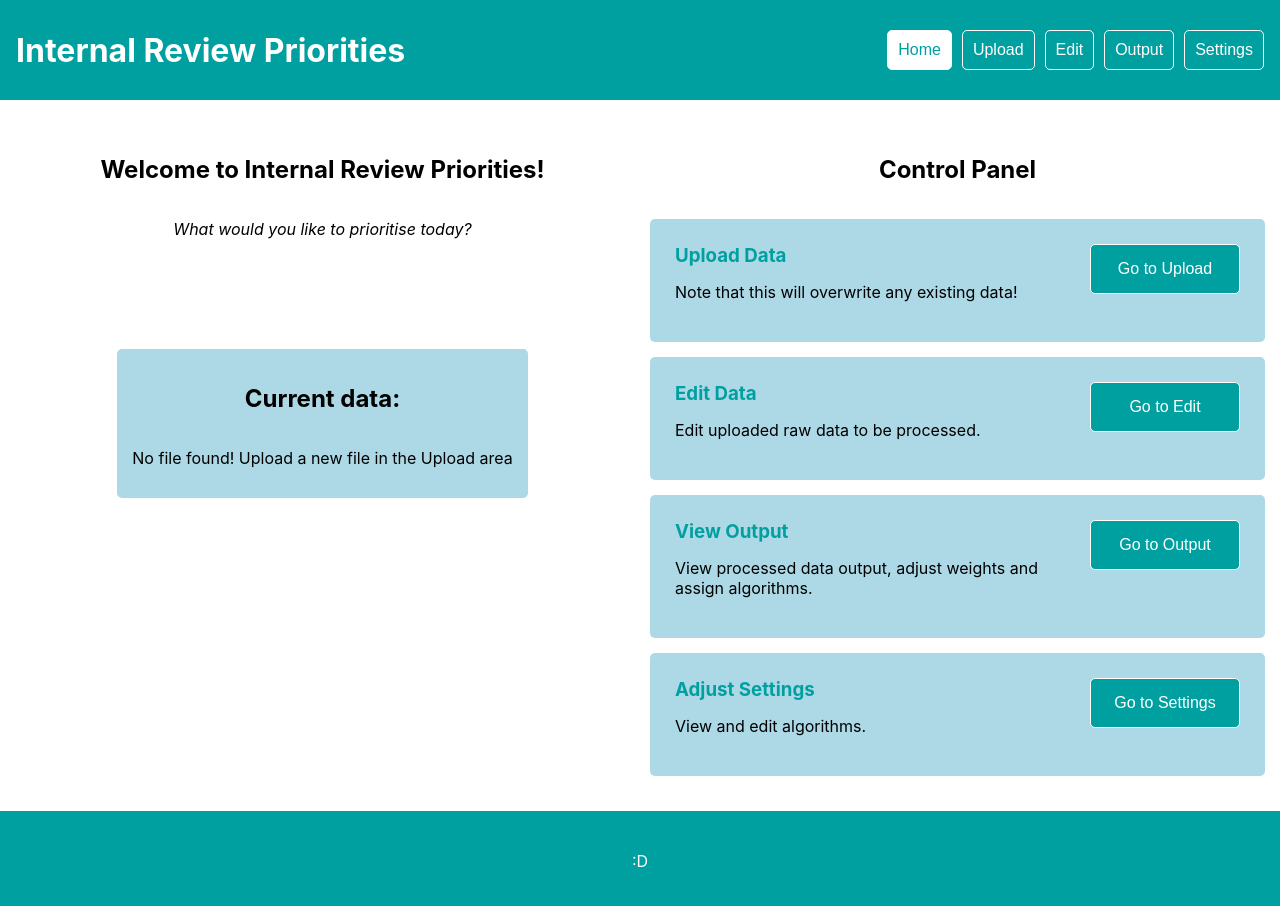
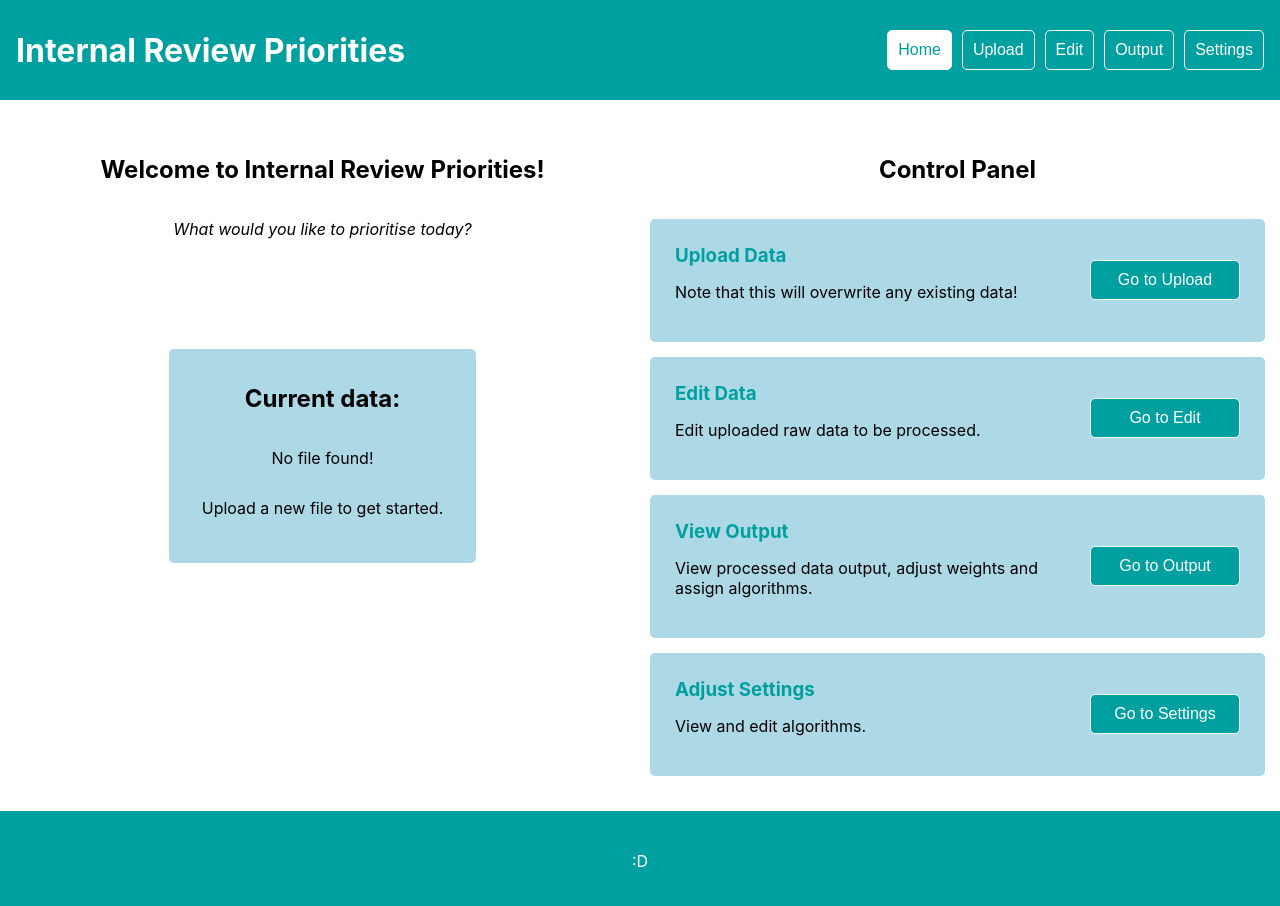
Before and after one commit to Sullivown/internal-review-priorities, a React (Create React App) app: page / in a window 1280 px wide. Shown: the top 906 px of the page. Built offline with nearby package versions, Linux system fonts and the light colour scheme.

Commit message:
add output printing

```diff
--- a/package.json
+++ b/package.json
@@ -10,6 +10,7 @@
     "react": "^18.1.0",
     "react-dom": "^18.1.0",
     "react-scripts": "5.0.1",
+    "react-to-print": "^2.14.7",
     "uniqid": "^5.4.0",
     "web-vitals": "^2.1.4"
   },
--- a/src/components/Home.js
+++ b/src/components/Home.js
@@ -4,9 +4,6 @@ import '../styles/Home.css';
 
 class Home extends React.Component {
 	render() {
-		/// Current data (if any)
-		// if current data: Go to edit, go to output
-		// go to settings page to adjust algos
 		return (
 			<div id='home'>
 				<div className='info-div'>
@@ -15,9 +12,14 @@ class Home extends React.Component {
 					<div className='accent-div'>
 						<h2>Current data:</h2>
 						<p>
-							{this.props.fileName
-								? this.props.fileName
-								: 'No file found! Upload a new file in the Upload area'}
+							{this.props.fileName ? (
+								this.props.fileName
+							) : (
+								<div>
+									<p>No file found!</p>
+									<p>Upload a new file to get started.</p>
+								</div>
+							)}
 						</p>
 					</div>
 				</div>
--- /dev/null
+++ b/src/components/OutputTable.js
@@ -0,0 +1,56 @@
+import React from 'react';
+import uniqid from 'uniqid';
+
+import OutputTableHeading from './OutputTableHeading';
+import OutputTableCell from './OutputTableCell';
+
+class OutputTable extends React.Component {
+	render() {
+		const { data } = this.props;
+
+		const headings = data[0];
+		const headingsArr = headings.map((item) => {
+			return (
+				<OutputTableHeading
+					key={uniqid()}
+					item={item}
+					handleChange={this.props.handleChange}
+					functionMapping={this.props.functionMapping}
+					updateFunctionMapping={this.props.updateFunctionMapping}
+					sortData={this.props.sortData}
+					sortStatus={this.props.sortStatus}
+				/>
+			);
+		});
+
+		const bodyArr = data.map((row, rowIndex) => {
+			if (rowIndex !== 0) {
+				return (
+					<tr key={uniqid()}>
+						{row.map((cell, cellIndex) => (
+							<OutputTableCell
+								key={uniqid()}
+								cell={cell}
+								rowIndex={rowIndex}
+								cellIndex={cellIndex}
+							/>
+						))}
+					</tr>
+				);
+			} else {
+				return null;
+			}
+		});
+
+		return (
+			<table>
+				<thead>
+					<tr>{headingsArr}</tr>
+				</thead>
+				<tbody>{bodyArr}</tbody>
+			</table>
+		);
+	}
+}
+
+export default OutputTable;
--- a/src/components/OutputView.js
+++ b/src/components/OutputView.js
@@ -1,9 +1,9 @@
 import React from 'react';
-import uniqid from 'uniqid';
-import OutputTableHeading from './OutputTableHeading';
+import ReactToPrint from 'react-to-print';
+
+import OutputTable from './OutputTable';
 
 import '../styles/Output.css';
-import OutputTableCell from './OutputTableCell';
 
 class OutputView extends React.Component {
 	render() {
@@ -15,49 +15,26 @@ class OutputView extends React.Component {
 			);
 		}
 
-		const headings = data[0];
-		const headingsArr = headings.map((item) => {
-			return (
-				<OutputTableHeading
-					key={uniqid()}
-					item={item}
+		return (
+			<div id='output-view'>
+				<h1>Output</h1>
+				<ReactToPrint
+					trigger={() => {
+						// NOTE: could just as easily return <SomeComponent />. Do NOT pass an `onClick` prop
+						// to the root node of the returned component as it will be overwritten.
+						return <button>Print / Save .PDF</button>;
+					}}
+					content={() => this.componentRef}
+				/>
+				<OutputTable
+					data={data}
 					handleChange={this.props.handleChange}
 					functionMapping={this.props.functionMapping}
 					updateFunctionMapping={this.props.updateFunctionMapping}
+					sortStatus={this.props.sortStatus}
 					sortData={this.props.sortData}
-					sortStatus={this.props.sortStatus}
+					ref={(el) => (this.componentRef = el)}
 				/>
-			);
-		});
-
-		const bodyArr = data.map((row, rowIndex) => {
-			if (rowIndex !== 0) {
-				return (
-					<tr key={uniqid()}>
-						{row.map((cell, cellIndex) => (
-							<OutputTableCell
-								key={uniqid()}
-								cell={cell}
-								rowIndex={rowIndex}
-								cellIndex={cellIndex}
-							/>
-						))}
-					</tr>
-				);
-			} else {
-				return null;
-			}
-		});
-
-		return (
-			<div id='output-view'>
-				<h1>Output</h1>
-				<table>
-					<thead>
-						<tr>{headingsArr}</tr>
-					</thead>
-					<tbody>{bodyArr}</tbody>
-				</table>
 			</div>
 		);
 	}
--- a/src/helpers/sortArray.js
+++ b/src/helpers/sortArray.js
@@ -1,4 +1,4 @@
-import _, { head } from 'lodash';
+import _ from 'lodash';
 
 function sortArray(array, metric, desc) {
 	let copy = _.cloneDeep(array);
--- a/src/styles/Home.css
+++ b/src/styles/Home.css
@@ -35,6 +35,7 @@
 	text-align: start;
 	background-color: lightblue;
 	justify-content: space-between;
+	align-items: center;
 	padding: 25px;
 	gap: 50px;
 	flex-direction: row;
```
Also changed, not shown: 1 other file (tests, documents, lock files or other folders).
